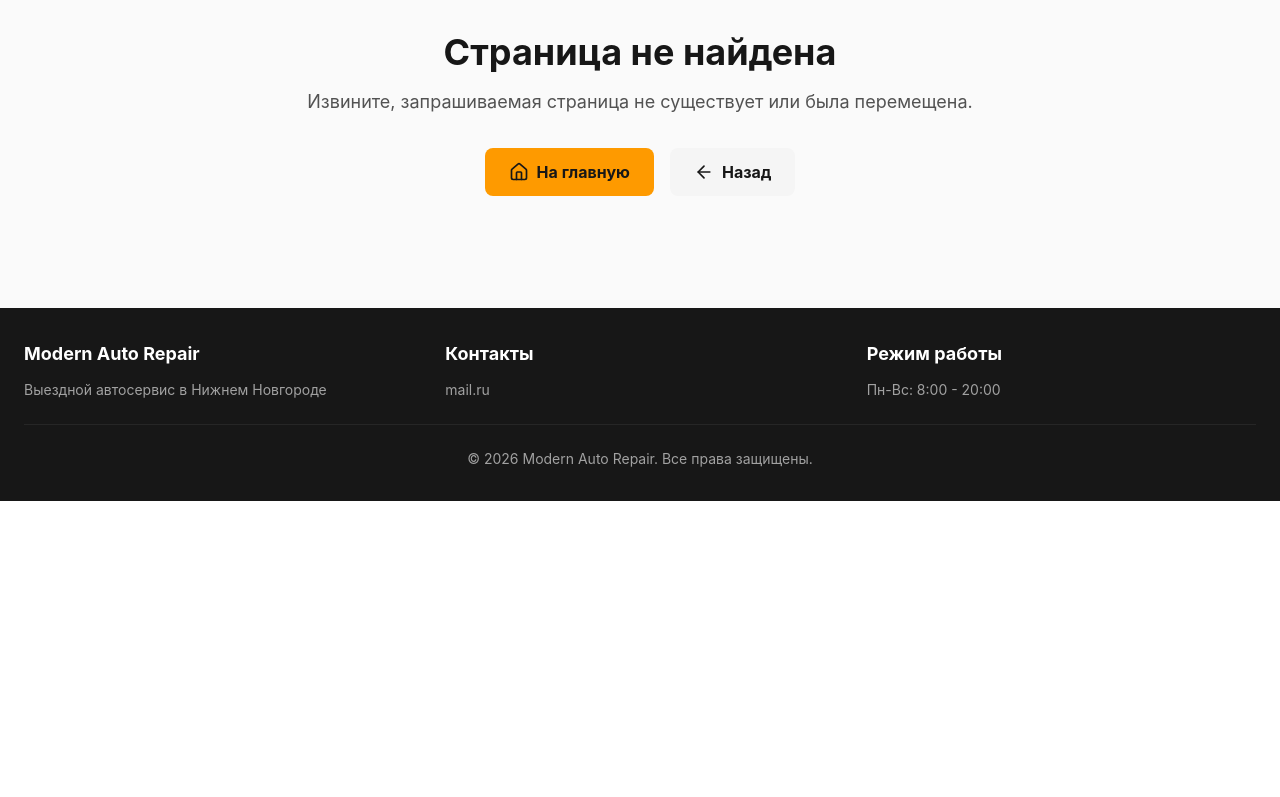
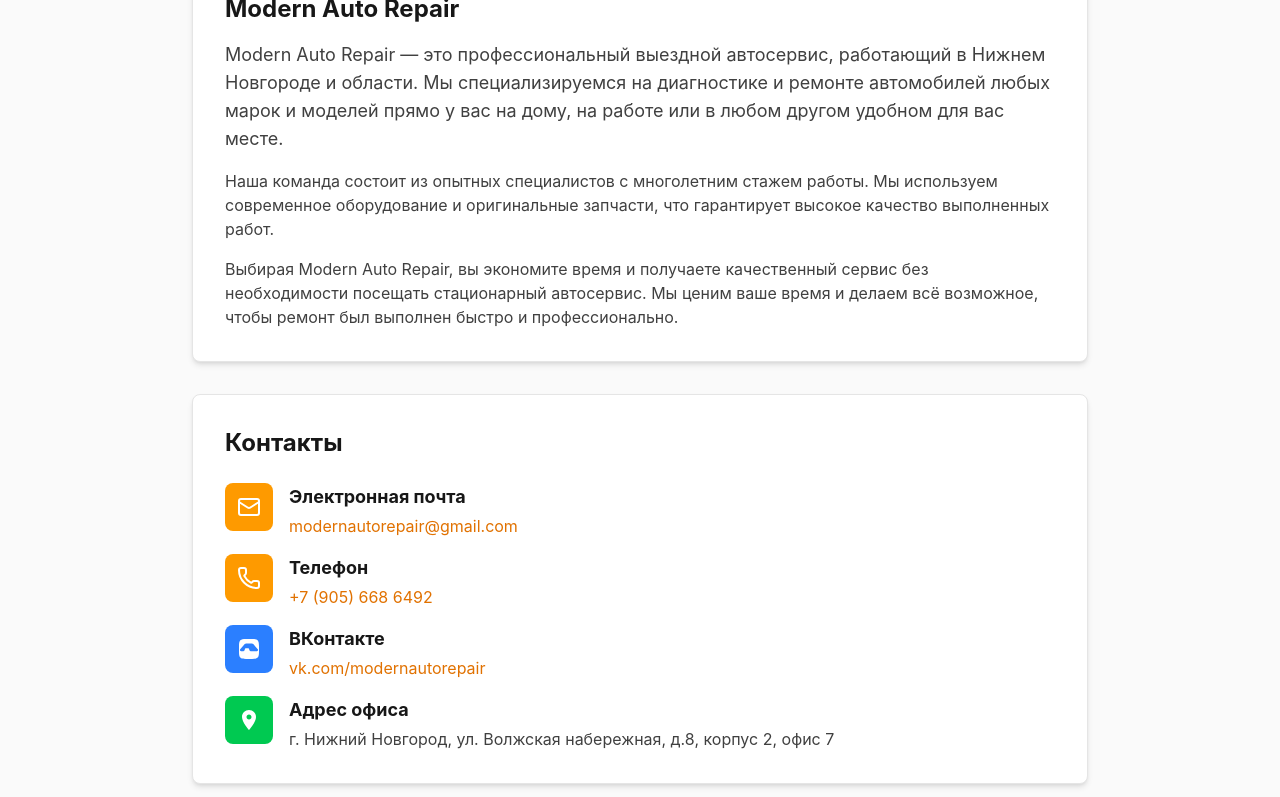
Before and after one commit to antonzolotar-oss/a, a React (Vite) app: page /a/about in a window 1280 px wide. Shown: the part 300-1097 px from the top of the page. Before the commit the page ends 801 px from the top, so only its background shows below. Built offline with nearby package versions, Linux system fonts and the light colour scheme.

Commit message:
modified:   src/app/pages/About.tsx 	modified:   src/app/routes.tsx

```diff
--- a/src/app/pages/About.tsx
+++ b/src/app/pages/About.tsx
@@ -36,8 +36,8 @@
               </div>
               <div>
                 <h3 className="font-bold text-neutral-900 mb-1">Электронная почта</h3>
-                <a href="mailto:info@modernautorepair.ru" className="text-amber-600 hover:text-amber-700">
-                  info@modernautorepair.ru
+                <a href="mailto:modernautorepair@gmail.com" className="text-amber-600 hover:text-amber-700">
+                  modernautorepair@gmail.com
                 </a>
               </div>
             </div>
@@ -48,8 +48,8 @@
               </div>
               <div>
                 <h3 className="font-bold text-neutral-900 mb-1">Телефон</h3>
-                <a href="tel:+78314567890" className="text-amber-600 hover:text-amber-700">
-                  +7 (831) 456-78-90
+                <a href="tel:+79056686492" className="text-amber-600 hover:text-amber-700">
+                  +7 (905) 668 6492
                 </a>
               </div>
             </div>
@@ -82,7 +82,7 @@
               <div>
                 <h3 className="font-bold text-neutral-900 mb-1">Адрес офиса</h3>
                 <p className="text-neutral-700">
-                  г. Нижний Новгород, ул. Гагарина, д. 23, офис 15
+                  г. Нижний Новгород, ул. Волжская набережная, д.8, корпус 2, офис 7
                 </p>
               </div>
             </div>
@@ -91,7 +91,7 @@
 
         {/* Yandex Map */}
         <div className="bg-white p-8 rounded-lg shadow-md border border-neutral-200">
-          <h2 className="text-2xl font-bold text-neutral-900 mb-6">Наш офис на картеы</h2>
+          <h2 className="text-2xl font-bold text-neutral-900 mb-6">Наш офис на карте</h2>
           <div className="w-full h-96 bg-neutral-100 rounded-lg overflow-hidden">
             <iframe
               src="https://yandex.ru/map-widget/v1/?um=constructor%3A13d3cee234ec66eb92587d36aa0480c412340bd93295f5b7a7f68dd6a8e73e9d&amp;source=constructor"
--- a/src/app/routes.tsx
+++ b/src/app/routes.tsx
@@ -11,7 +11,8 @@
 import { GuaranteeDetail } from "./pages/GuaranteeDetail";
 import { NotFound } from "./pages/NotFound";
 
-export const router = createBrowserRouter([
+export const router = createBrowserRouter(
+  [
     {
       path: "/",
       Component: RootLayout,
@@ -28,4 +29,6 @@
         { path: "*", Component: NotFound },
       ],
     },
-]);
+  ],
+  { basename: "/a" }
+);
```
Lines whose indentation alone changed are shown as unchanged.
